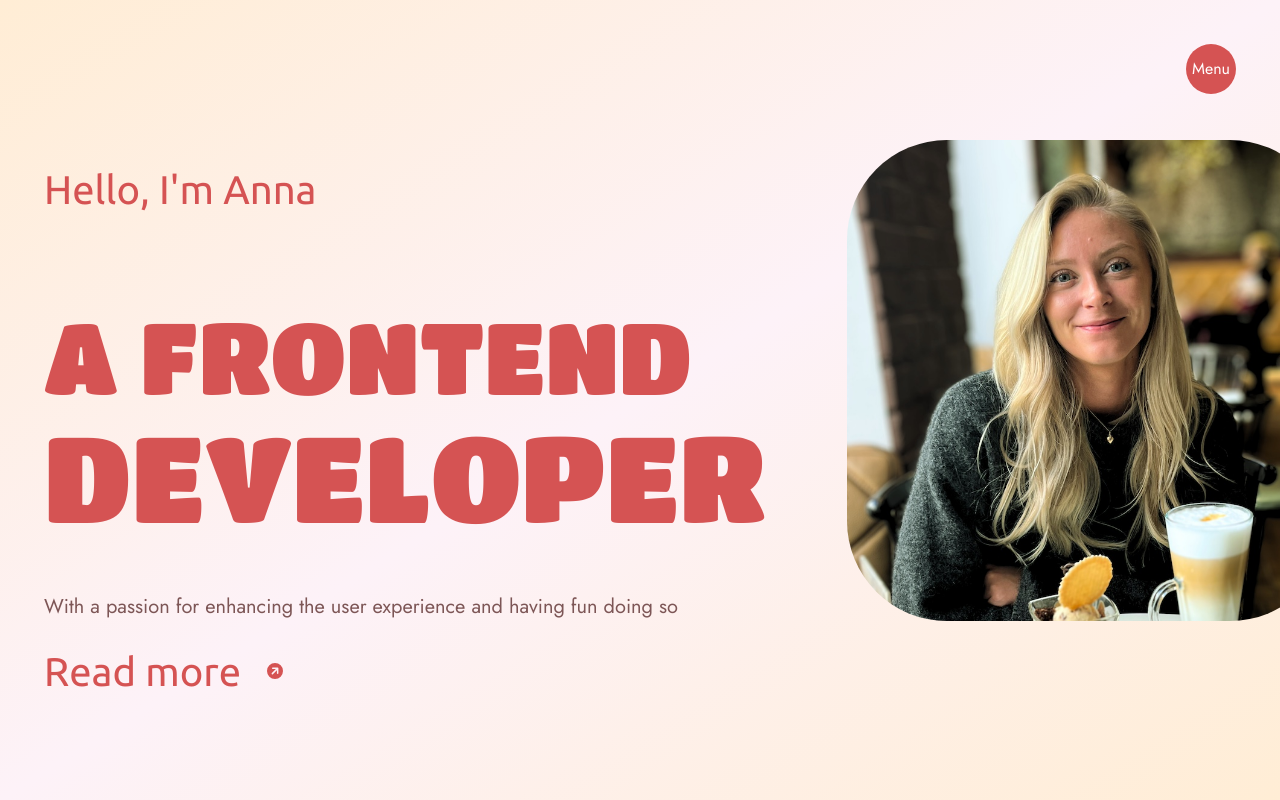
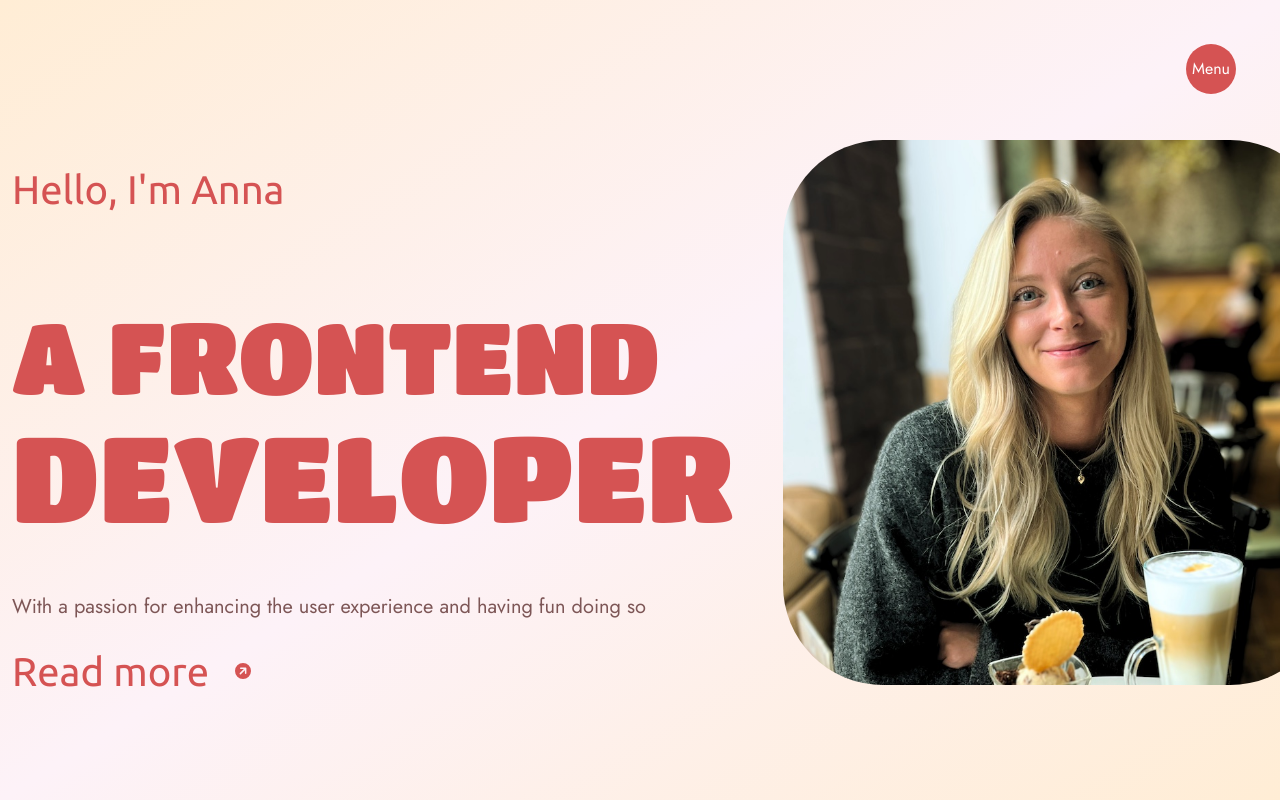
Before and after one commit to annasundbergg/portfolio, a Next.js app: page / in a window 1280 px wide. Built offline with nearby package versions, Linux system fonts and the light colour scheme.

Commit message:
edit screens in config

```diff
--- a/tailwind.config.ts
+++ b/tailwind.config.ts
@@ -11,29 +11,13 @@ const config = {
   prefix: "",
   theme: {
     screens: {
-      'sm': '390px',
-      // => @media (min-width: 640px) { ... }
-
-      'md': '640px',
-      // => @media (min-width: 768px) { ... }
-
-      'lg': '1024px',
-      // => @media (min-width: 1024px) { ... }
-
-      'xl': '1280px',
-      // => @media (min-width: 1280px) { ... }
-
-      '2xl': '1536px',
-      // => @media (min-width: 1536px) { ... }
+      sm: "320px",
+      md: "640px",
+      lg: "1024px",
+      xl: "1280px",
+      "2xl": "1536px",
     },
 
-    container: {
-      center: true,
-      padding: "2rem",
-      screens: {
-        "2xl": "1400px",
-      },
-    },
     fontFamily: {
       sans: [`var(--font-sans)`],
       mono: [`var(--font-mono)`],
```
